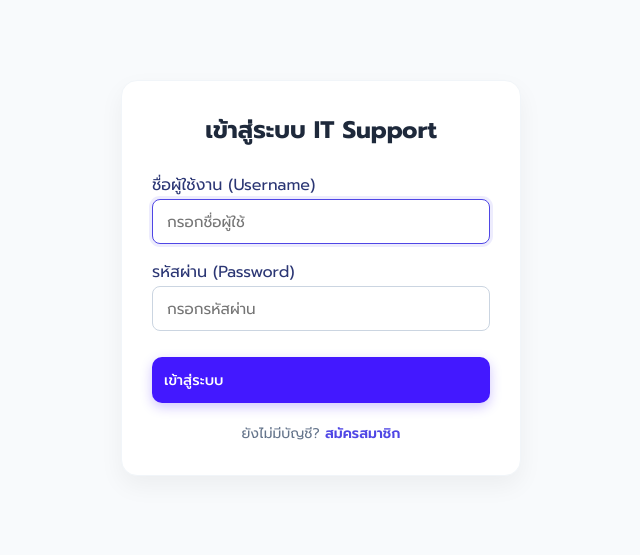
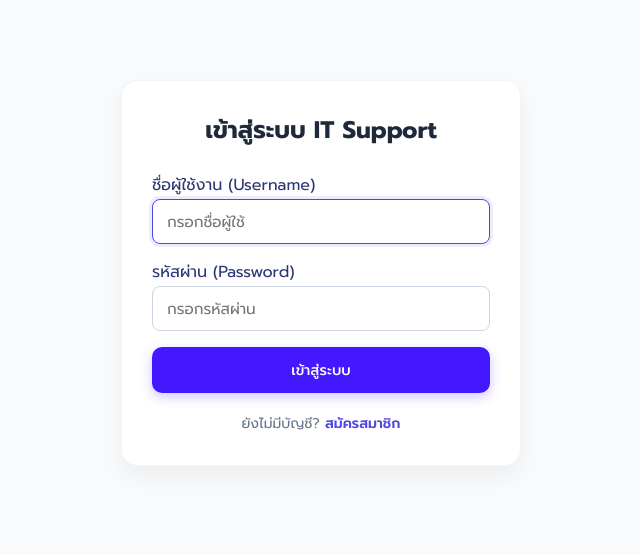
Before and after one commit to Wisarutkku62/HelpDesk-KotchasanPHP, a PHP site: page /projects/welcome/index.php?module=support&action=login in a window 1280 px wide. Shown: the top 555 px of the page, without its empty margins (319-959 px from the left). Run offline with PHP 8.4, Linux system fonts and the light colour scheme; some libraries are stand-ins or nearby versions.

Commit message:
feat: edit login auth page inline delete

```diff
--- a/projects/welcome/css/style.css
+++ b/projects/welcome/css/style.css
@@ -46,9 +46,6 @@ body {
     border: 1px solid #f1f5f9;
 }
 
-/* =============================================================
-   3. Header & User Bar
-   ============================================================= */
 .support-header {
     display: flex;
     justify-content: space-between;
@@ -802,3 +799,34 @@ body {
 .empty-state {
     padding: 40px 0;
 }
+
+.auth-body {
+    background: #f8fafc;
+}
+
+.btn-submit {
+    width: 100%;
+    padding: 12px;
+    margin-top: 10px;
+    text-align: center;
+    display: flex;
+    justify-content: center;
+    align-items: center;
+}
+
+.auth-footer {
+    text-align: center;
+    margin-top: 20px;
+    font-size: 0.875rem;
+    color: #64748b;
+}
+
+.auth-link {
+    color: #4f46e5;
+    text-decoration: none;
+    font-weight: 600;
+}
+
+.auth-link:hover {
+    text-decoration: underline;
+}
--- a/projects/welcome/modules/support/views/login.php
+++ b/projects/welcome/modules/support/views/login.php
@@ -14,7 +14,7 @@ class LoginView
             <title>เข้าสู่ระบบ - IT Support</title>
             <link rel="stylesheet" href="css/style.css">
         </head>
-        <body style="background: #f8fafc;">
+        <body class="auth-body">
             <div class="auth-container">
                 <h1 class="auth-title">เข้าสู่ระบบ IT Support</h1>
 
@@ -31,11 +31,11 @@ class LoginView
                         <label>รหัสผ่าน (Password)</label>
                         <input type="password" name="password" class="form-control" required placeholder="กรอกรหัสผ่าน">
                     </div>
-                    <button type="submit" class="btn btn-primary" style="width: 100%; padding: 12px; margin-top: 10px;">เข้าสู่ระบบ</button>
+                    <button type="submit" class="btn btn-primary btn-submit">เข้าสู่ระบบ</button>
                 </form>
 
-                <p style="text-align: center; margin-top: 20px; font-size: 0.875rem; color: #64748b;">
-                    ยังไม่มีบัญชี? <a href="index.php?module=support&action=register" style="color: #4f46e5; text-decoration: none; font-weight: 600;">สมัครสมาชิก</a>
+                <p class="auth-footer">
+                    ยังไม่มีบัญชี? <a href="index.php?module=support&action=register" class="auth-link">สมัครสมาชิก</a>
                 </p>
             </div>
         </body>
```
